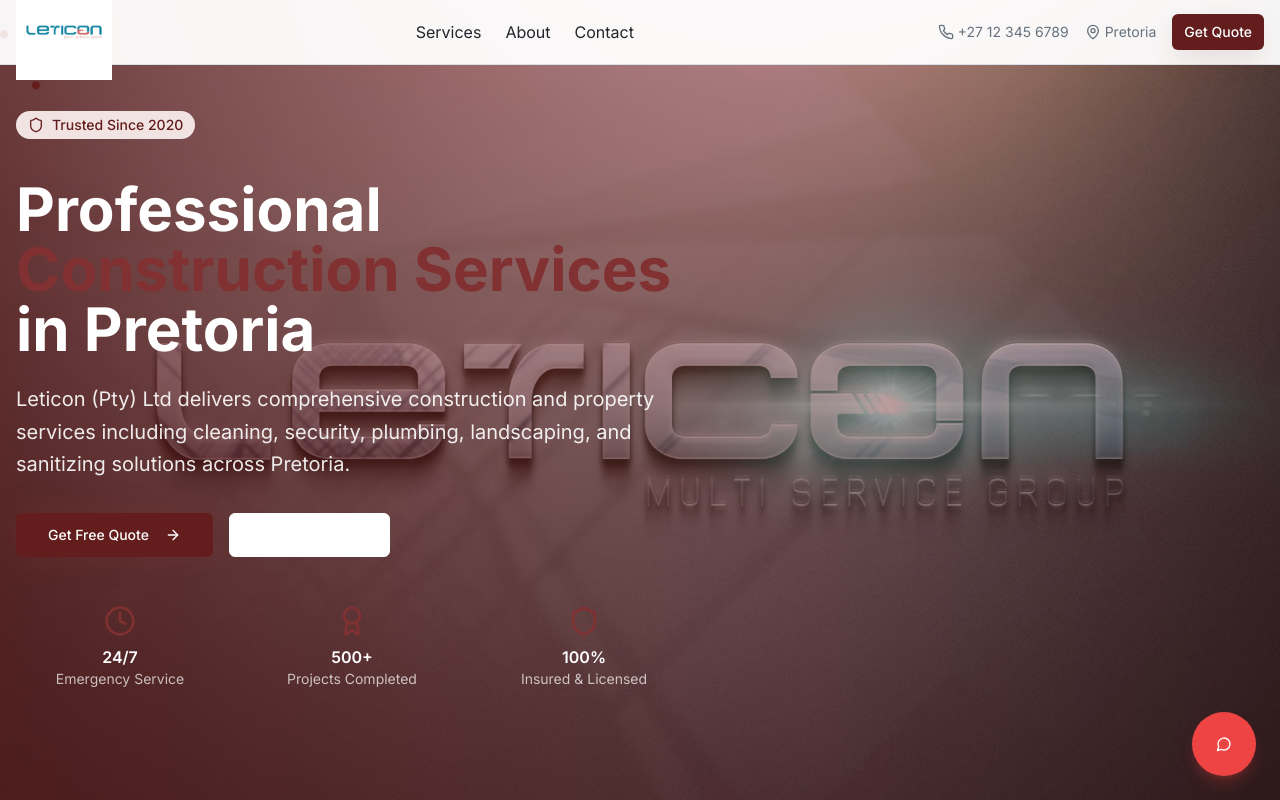
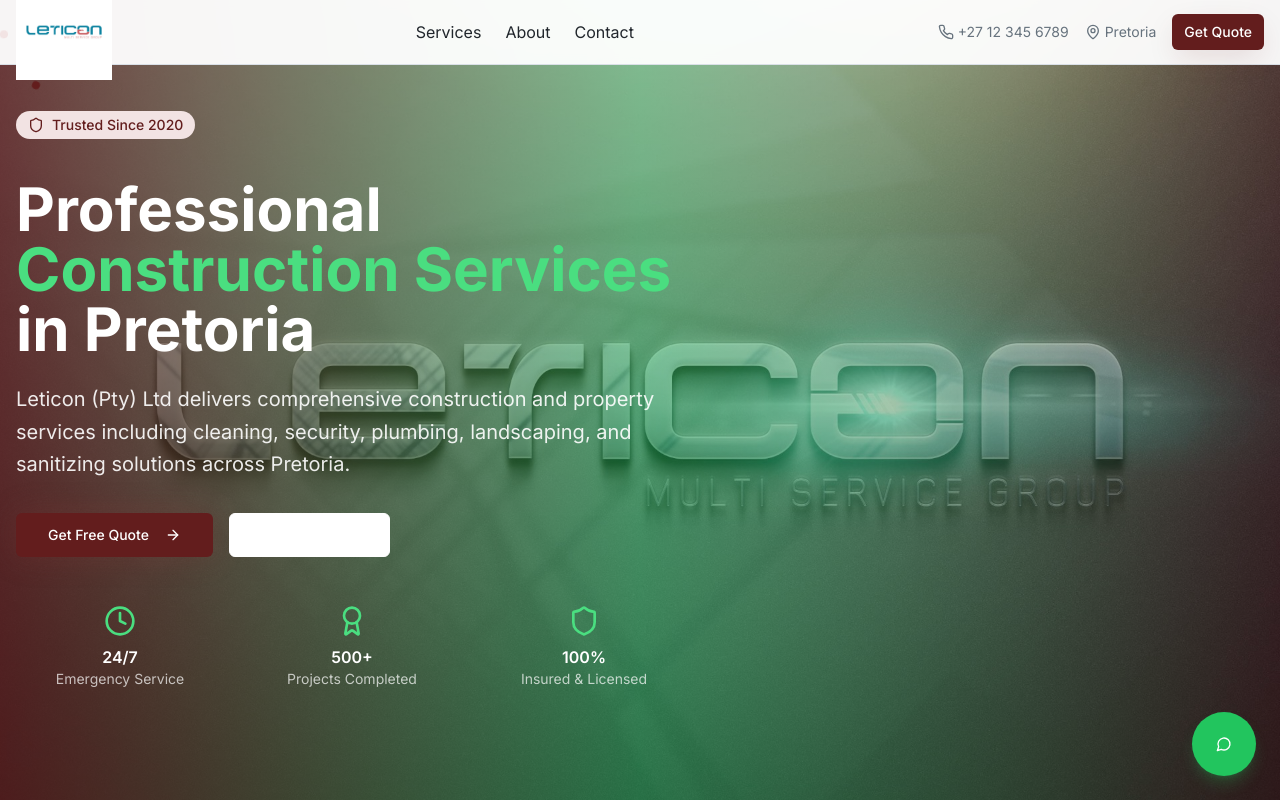
Before and after one commit to maphal-2025/leticon-presto-homes, a React (Vite) app: page / in a window 1280 px wide. Shown: the top 800 px of the page. Built offline with nearby package versions, Linux system fonts and the light colour scheme.

Commit message:
Add green color accents
Added green color accents to the first page and the WhatsApp icon. This change reverts the previous modification that replaced green with red.
-edited src/index.css
-edited src/components/Contact.tsx
-edited src/components/WhatsAppChat.tsx

```diff
--- a/src/components/Contact.tsx
+++ b/src/components/Contact.tsx
@@ -116,8 +116,8 @@ const Contact = () => {
               <Card className="bg-gradient-card border-border/50">
                 <CardContent className="p-6">
                   <div className="flex items-center space-x-4">
-                    <div className="w-12 h-12 bg-red-500/10 rounded-lg flex items-center justify-center">
-                      <MessageCircle className="w-6 h-6 text-red-500" />
+                    <div className="w-12 h-12 bg-green-500/10 rounded-lg flex items-center justify-center">
+                      <MessageCircle className="w-6 h-6 text-green-500" />
                     </div>
                     <div>
                       <h3 className="font-semibold text-foreground">WhatsApp</h3>
@@ -125,7 +125,7 @@ const Contact = () => {
                         href="https://wa.me/27676858645"
                         target="_blank"
                         rel="noopener noreferrer"
-                        className="text-muted-foreground hover:text-red-500 transition-colors"
+                        className="text-muted-foreground hover:text-green-500 transition-colors"
                       >
                         067 685 8645
                       </a>
--- a/src/components/Hero.tsx
+++ b/src/components/Hero.tsx
@@ -19,7 +19,7 @@ const Hero = () => {
           alt="Leticon Multi Service Group - Professional construction and property services"
           className="w-full h-full object-cover"
         />
-        <div className="absolute inset-0 bg-gradient-to-r from-primary/70 via-primary/50 to-primary/30"></div>
+        <div className="absolute inset-0 bg-gradient-to-r from-primary/70 via-green-600/50 to-primary/30"></div>
       </div>
 
       {/* Content */}
@@ -34,7 +34,7 @@ const Hero = () => {
 
           <h1 className="text-4xl md:text-6xl font-bold text-white mb-6 leading-tight">
             Professional
-            <span className="block text-primary-glow">Construction Services</span>
+            <span className="block text-green-400">Construction Services</span>
             in Pretoria
           </h1>
 
@@ -56,17 +56,17 @@ const Hero = () => {
           {/* Trust Indicators */}
           <div className="grid grid-cols-3 gap-6">
             <div className="text-center">
-              <Clock className="w-8 h-8 text-primary-glow mx-auto mb-2" />
+              <Clock className="w-8 h-8 text-green-400 mx-auto mb-2" />
               <div className="text-white font-semibold">24/7</div>
               <div className="text-white/70 text-sm">Emergency Service</div>
             </div>
             <div className="text-center">
-              <Award className="w-8 h-8 text-primary-glow mx-auto mb-2" />
+              <Award className="w-8 h-8 text-green-400 mx-auto mb-2" />
               <div className="text-white font-semibold">500+</div>
               <div className="text-white/70 text-sm">Projects Completed</div>
             </div>
             <div className="text-center">
-              <Shield className="w-8 h-8 text-primary-glow mx-auto mb-2" />
+              <Shield className="w-8 h-8 text-green-400 mx-auto mb-2" />
               <div className="text-white font-semibold">100%</div>
               <div className="text-white/70 text-sm">Insured & Licensed</div>
             </div>
--- a/src/components/WhatsAppChat.tsx
+++ b/src/components/WhatsAppChat.tsx
@@ -129,7 +129,7 @@ const WhatsAppChat = () => {
         <div className="fixed bottom-6 right-6 z-50">
           <Button
             onClick={() => setIsOpen(true)}
-            className="w-16 h-16 rounded-full bg-red-500 hover:bg-red-600 shadow-lg shadow-red-500/25 text-white"
+            className="w-16 h-16 rounded-full bg-green-500 hover:bg-green-600 shadow-lg shadow-green-500/25 text-white"
             size="icon"
           >
             <MessageCircle className="w-8 h-8" />
@@ -140,9 +140,9 @@ const WhatsAppChat = () => {
       {/* Chat Window */}
       {isOpen && (
         <div className="fixed bottom-6 right-6 z-50 w-80 h-96">
-          <Card className="w-full h-full shadow-2xl border-red-200">
+          <Card className="w-full h-full shadow-2xl border-green-200">
             {/* Header */}
-            <CardHeader className="bg-red-500 text-white p-4 rounded-t-lg">
+            <CardHeader className="bg-green-500 text-white p-4 rounded-t-lg">
               <div className="flex items-center justify-between">
                 <div className="flex items-center space-x-3">
                   <div className="w-10 h-10 bg-white/20 rounded-full flex items-center justify-center">
@@ -150,7 +150,7 @@ const WhatsAppChat = () => {
                   </div>
                   <div>
                     <h3 className="font-semibold">Leticon Support</h3>
-                    <p className="text-xs text-red-100">Usually replies instantly</p>
+                    <p className="text-xs text-green-100">Usually replies instantly</p>
                   </div>
                 </div>
                 <Button
@@ -175,14 +175,14 @@ const WhatsAppChat = () => {
                     <div
                       className={`max-w-xs p-3 rounded-lg ${
                         message.sender === "user"
-                          ? "bg-red-500 text-white"
+                          ? "bg-green-500 text-white"
                           : "bg-white text-gray-800 shadow-sm"
                       }`}
                     >
                       <p className="text-sm whitespace-pre-line">{message.text}</p>
                       <p
                         className={`text-xs mt-1 ${
-                          message.sender === "user" ? "text-red-100" : "text-gray-500"
+                          message.sender === "user" ? "text-green-100" : "text-gray-500"
                         }`}
                       >
                         {message.timestamp.toLocaleTimeString([], {
@@ -216,7 +216,7 @@ const WhatsAppChat = () => {
                   onClick={handleCallNow}
                   size="sm"
                   variant="outline"
-                  className="flex-1 text-red-600 border-red-200 hover:bg-red-50"
+                  className="flex-1 text-green-600 border-green-200 hover:bg-green-50"
                 >
                   <Phone className="w-4 h-4 mr-1" />
                   Call Now
@@ -224,7 +224,7 @@ const WhatsAppChat = () => {
                 <Button
                   onClick={handleWhatsAppRedirect}
                   size="sm"
-                  className="flex-1 bg-red-500 hover:bg-red-600"
+                  className="flex-1 bg-green-500 hover:bg-green-600"
                 >
                   <MessageCircle className="w-4 h-4 mr-1" />
                   WhatsApp
@@ -242,7 +242,7 @@ const WhatsAppChat = () => {
                 <Button
                   onClick={handleSendMessage}
                   size="icon"
-                  className="bg-red-500 hover:bg-red-600"
+                  className="bg-green-500 hover:bg-green-600"
                 >
                   <Send className="w-4 h-4" />
                 </Button>
```
